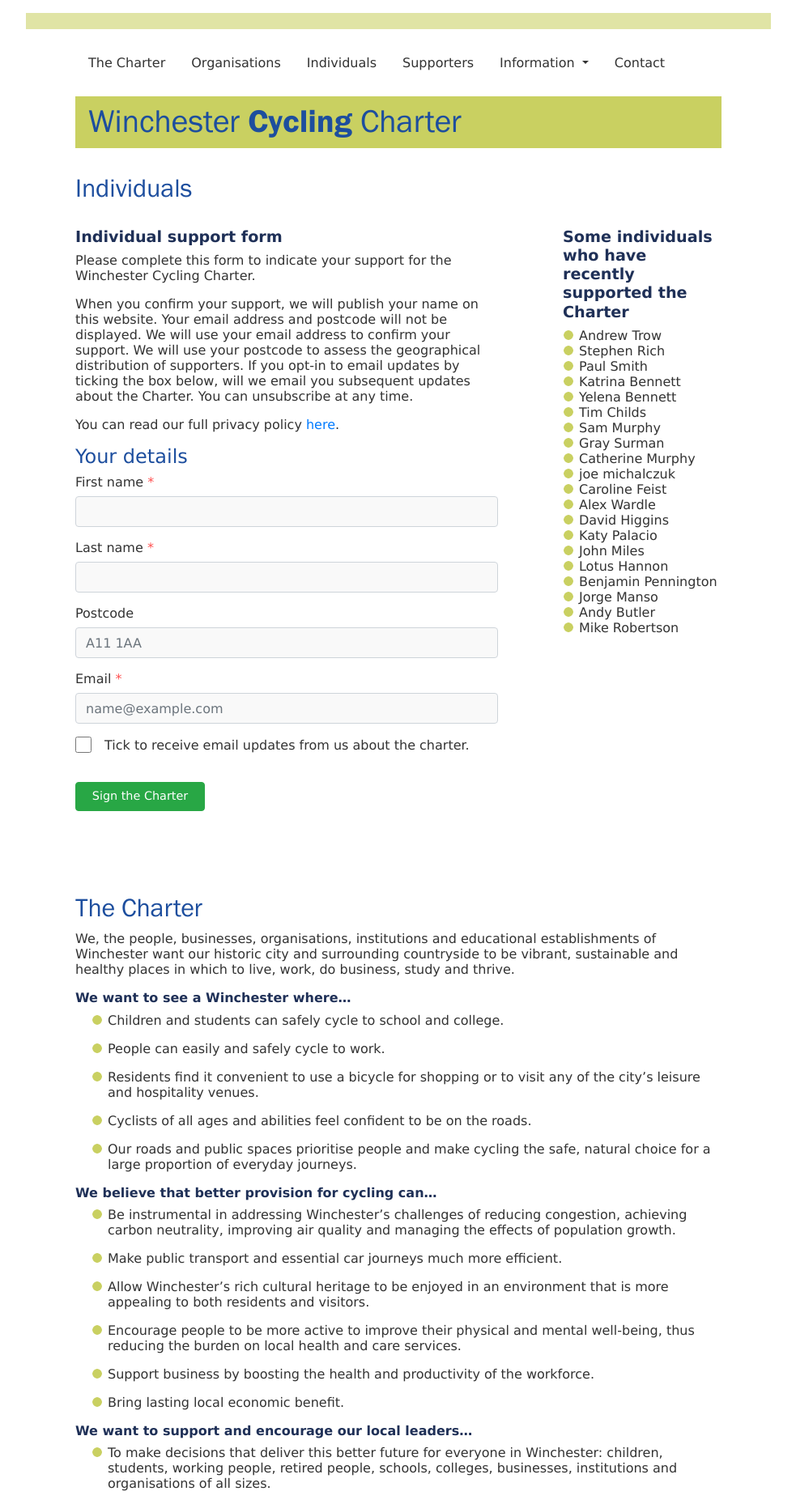
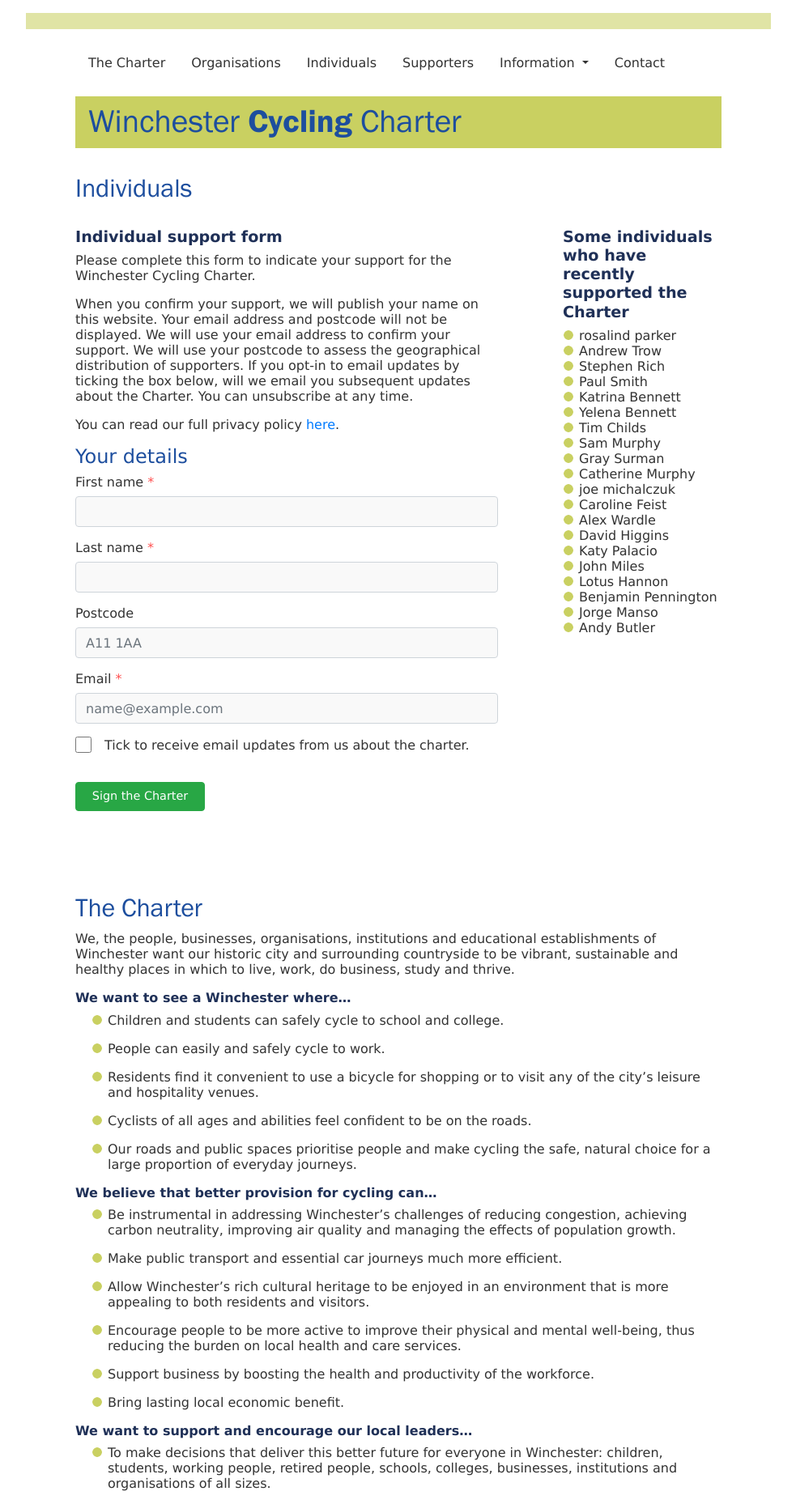
Before and after one commit to winchestercyclingcharter/winchestercyclingcharter.github.io, a Jekyll site: the page built from ind-page.md, in a window 1280 px wide. Shown: the whole page at 81% size, without its empty margins (148-1131 px from the left). Built offline with Jekyll 4.4.1, drawn with Linux system fonts in a browser that asks for light colours; nearby versions of some CDN libraries.

Commit message:
Update people.yml

```diff
--- a/_data/people.yml
+++ b/_data/people.yml
@@ -192,3 +192,4 @@ people:
 - { lastname: Trow, firstname: Andrew, dt: 20210223-172808-261627 }
 - { lastname: Murphy , firstname: Sam, dt: 20210223-130036-326697 }
 - { lastname: Smith, firstname: Paul, dt: 20210223-150857-146727 }
+- { lastname: parker, firstname: rosalind, dt: 20210223-190009-298102 }
```
